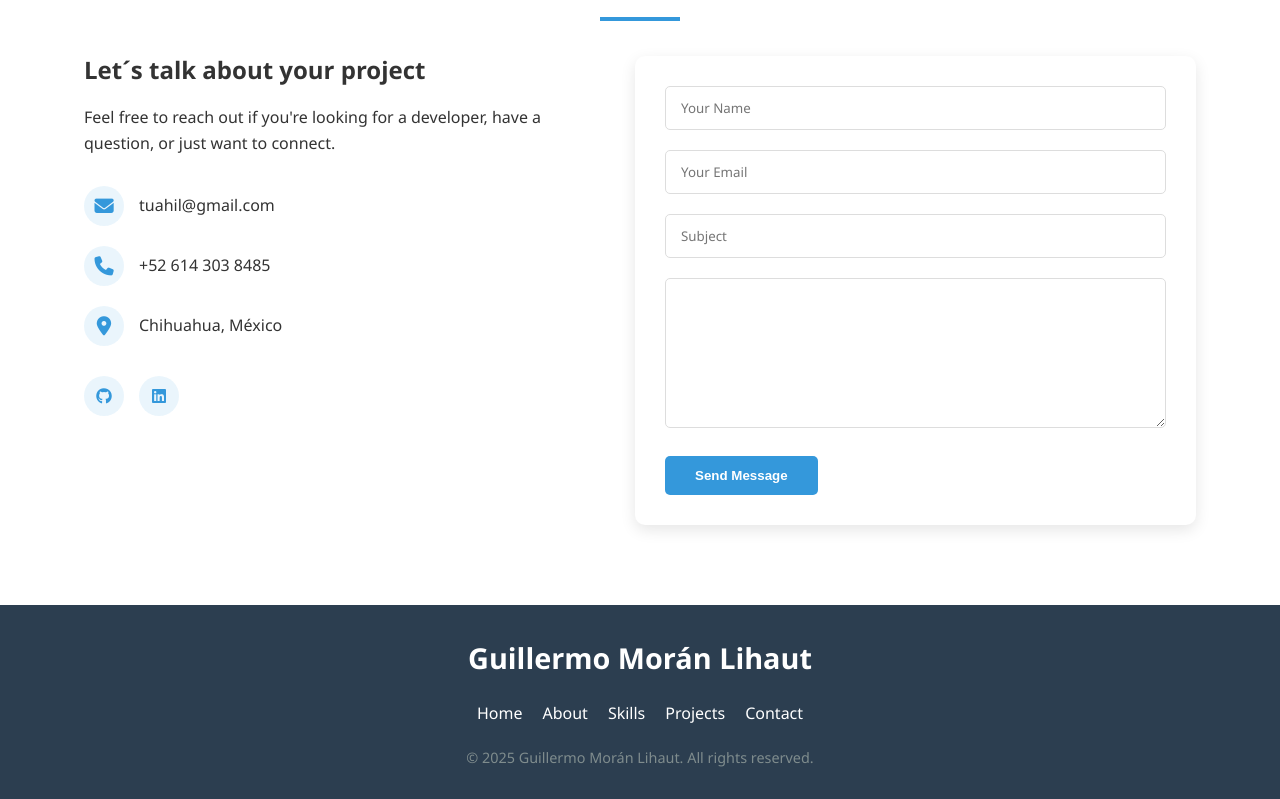
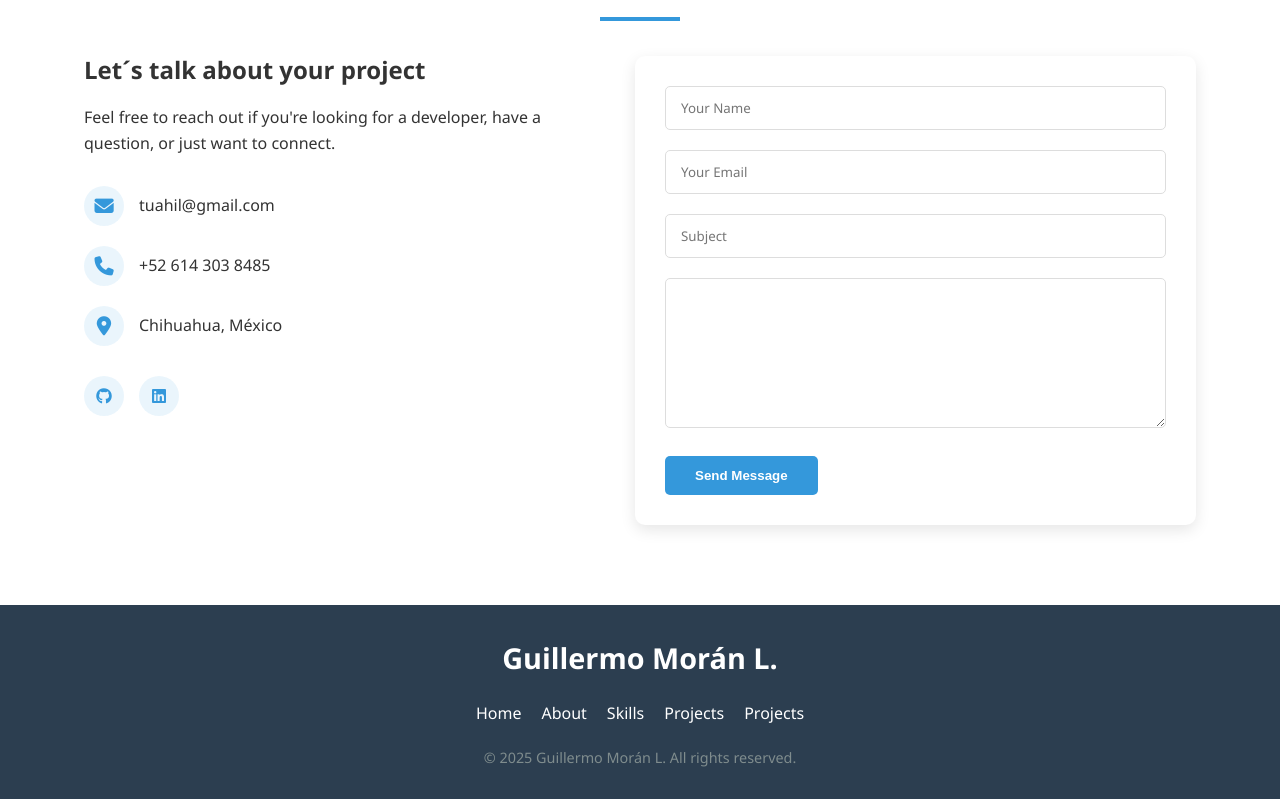
Before and after one commit to T800-M101/oh-my-portfolio, an Angular app: page / in a window 1280 px wide. Shown: the part 3476-4275 px from the top of the page. Built offline with nearby package versions, Linux system fonts and the light colour scheme.

Commit message:
add language switching support

```diff
--- a/src/app/core/services/data.service.ts
+++ b/src/app/core/services/data.service.ts
@@ -123,7 +123,8 @@ export class DataService {
     placeholder_email: 'Your Email',
     placeholder_subject: 'Subject',
     placeholder_msg: 'Your Message',
-    send_msg: 'Send Message'
+    send_msg: 'Send Message',
+    rights: 'All rights reserved.'
 
   };
 
@@ -154,7 +155,8 @@ export class DataService {
       placeholder_email: 'Tu Correo',
       placeholder_subject: 'Asunto',
       placeholder_msg: 'Tu mensaje',
-      send_msg: 'Enviar Mensaje'
+      send_msg: 'Enviar Mensaje',
+      rights: 'Todos los derechos reservados.'
   };
 
   readonly projects_en = [
--- a/src/app/shared/footer/footer.component.html
+++ b/src/app/shared/footer/footer.component.html
@@ -1,16 +1,16 @@
 <footer>
     <div class="container">
         <div class="footer-content">
-            <div class="footer-logo">Guillermo Morán Lihaut</div>
+            <div class="footer-logo">{{profile.name}}</div>
             <div class="footer-links">
-                <a href="#home">Home</a>
-                <a href="#about">About</a>
-                <a href="#skills">Skills</a>
-                <a href="#projects">Projects</a>
-                <a href="#contact">Contact</a>
+                <a href="#home">{{templateData.home}}</a>
+                <a href="#about">{{templateData.about}}</a>
+                <a href="#skills">{{templateData.skills}}</a>
+                <a href="#projects">{{templateData.projects}}</a>
+                <a href="#contact">{{templateData.projects}}</a>
             </div>
             <div class="footer-copyright">
-                &copy; {{ currentYear }} Guillermo Morán Lihaut. All rights reserved.
+                &copy; {{ currentYear }} {{profile.name}} {{templateData.rights}}
             </div>
         </div>
     </div>
--- a/src/app/shared/footer/footer.component.ts
+++ b/src/app/shared/footer/footer.component.ts
@@ -1,4 +1,5 @@
-import { Component } from '@angular/core';
+import { Component, DoCheck, inject } from '@angular/core';
+import { DataService } from '../../core/services/data.service';
 
 @Component({
   selector: 'app-footer',
@@ -7,7 +8,17 @@ import { Component } from '@angular/core';
   templateUrl: './footer.component.html',
   styleUrl: './footer.component.scss'
 })
-export class FooterComponent {
+export class FooterComponent implements DoCheck {
+  ngDoCheck(): void {
+    this.profile = this.dataService.getProfile();
+    this.templateData = this.dataService.getTemplateData();
+
+
+  }
   currentYear: number = new Date().getFullYear();
 
+  dataService = inject(DataService);
+  profile = this.dataService.getProfile();
+  templateData = this.dataService.getTemplateData();
+
 }
```
